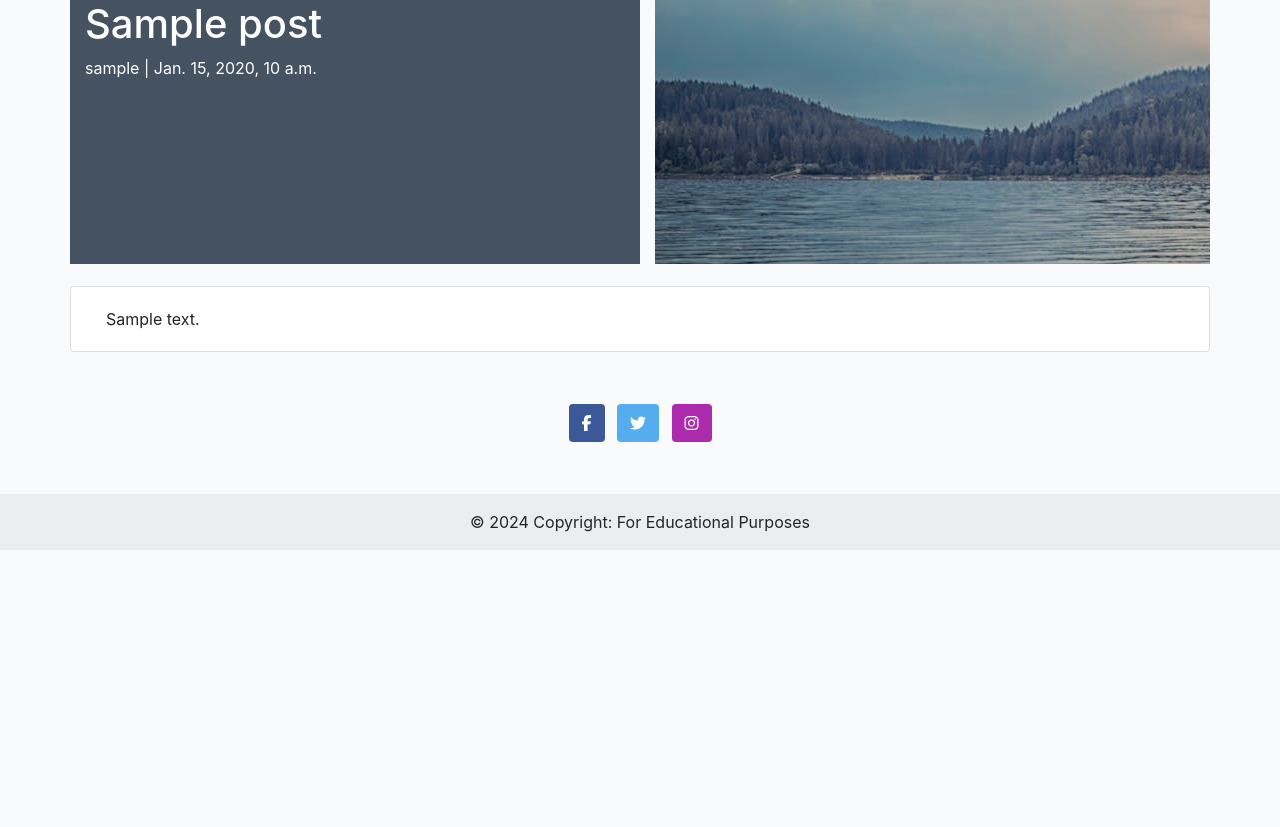
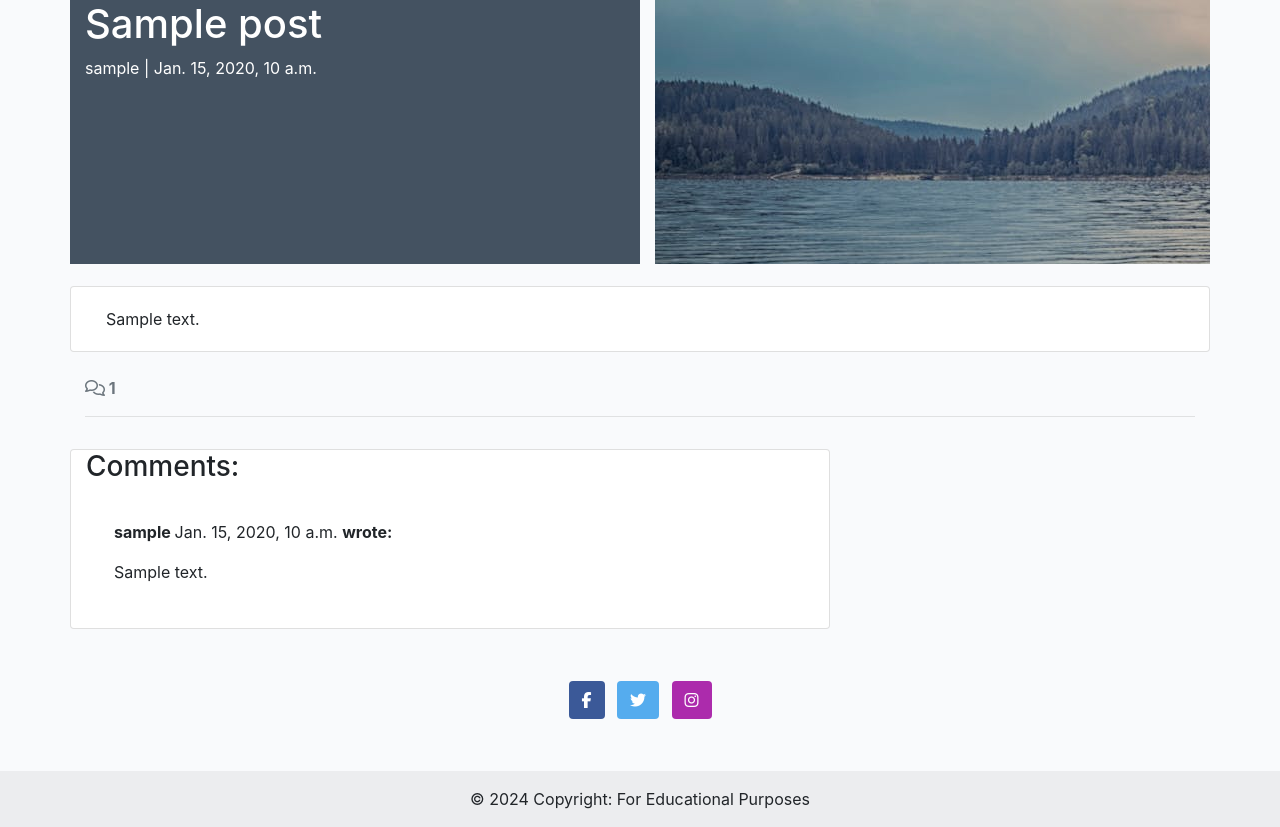
Before and after one commit to madeleine2086/pp4, a Django app: a page that uses bewell_blog/templates/bewell_blog/post_detail.html in a window 1280 px wide. Shown: the part 122-949 px from the top of the page. Before the commit the page ends 654 px from the top, so only its background shows below. Run offline with Django 4.2, Linux system fonts and the light colour scheme; tables that the repository leaves empty hold one stand-in row (values such as "Sample post"); some libraries are stand-ins or nearby versions.

Commit message:
added displaying comments feature

```diff
--- a/bewell_blog/templates/bewell_blog/post_detail.html
+++ b/bewell_blog/templates/bewell_blog/post_detail.html
@@ -31,6 +31,47 @@
             </div>
         </div>
     </div>
+
+    <!-- Displaying count of comments -->
+  <div class="row">
+    <div class="col-12">
+      <strong class="text-secondary">
+        <i class="far fa-comments"></i> {{ comment_count }}
+      </strong>
+    </div>
+    <div class="col-12">
+      <hr>
+    </div>
+  </div>
+  <!-- Displaying Comments -->
+  <div class="row">
+    <div class="col-md-8 card mb-4  mt-3 ">
+      <h3>Comments:</h3>
+      <div class="card-body">
+        <!-- A for loop to iterate through each comment in comments -->
+        {% for comment in comments %}
+        <div class="p-2 comments
+          {% if not comment.approved and comment.author == user %}
+          faded{% elif not comment.approved %} d-none{% endif %}">
+          <p class="font-weight-bold">
+            {{ comment.author }}
+            <span class="font-weight-normal">
+              {{ comment.created_on }}
+            </span> wrote:
+          </p>
+          <div id="comment{{ comment.id }}">
+            {{ comment.body | linebreaks }}
+          </div>
+          {% if not comment.approved and comment.author == user %}
+          <p class="approval">
+            This comment is awaiting approval
+          </p>
+          {% endif %}
+        </div>
+        {% endfor %}
+      </div>
+    </div>
+  </div>
 </div>
 
 {% endblock content %}
--- a/bewell_blog/views.py
+++ b/bewell_blog/views.py
@@ -18,9 +18,14 @@ def post_detail(request, slug):
 
     queryset = Post.objects.filter(status=1)
     post = get_object_or_404(queryset, slug=slug)
+    comments = post.comments.all().order_by("-created_on")
+    comment_count = post.comments.filter(approved=True).count()
 
     return render(
         request,
         "bewell_blog/post_detail.html",
-        {"post": post},
+        {"post": post,
+        "comments": comments,
+        "comment_count": comment_count,
+        }
     )
```
